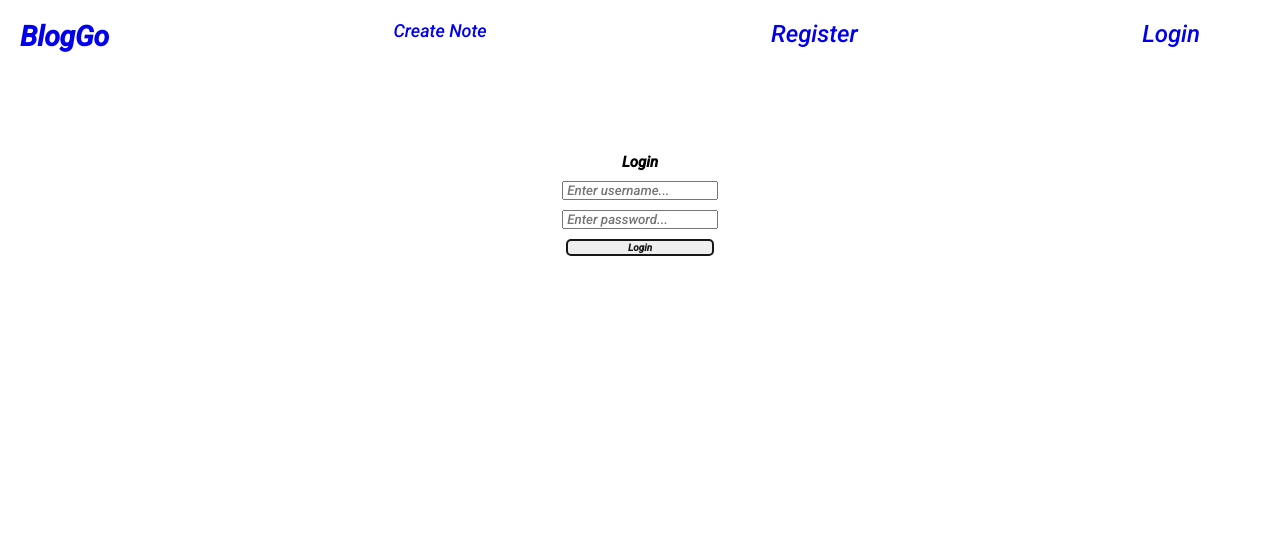
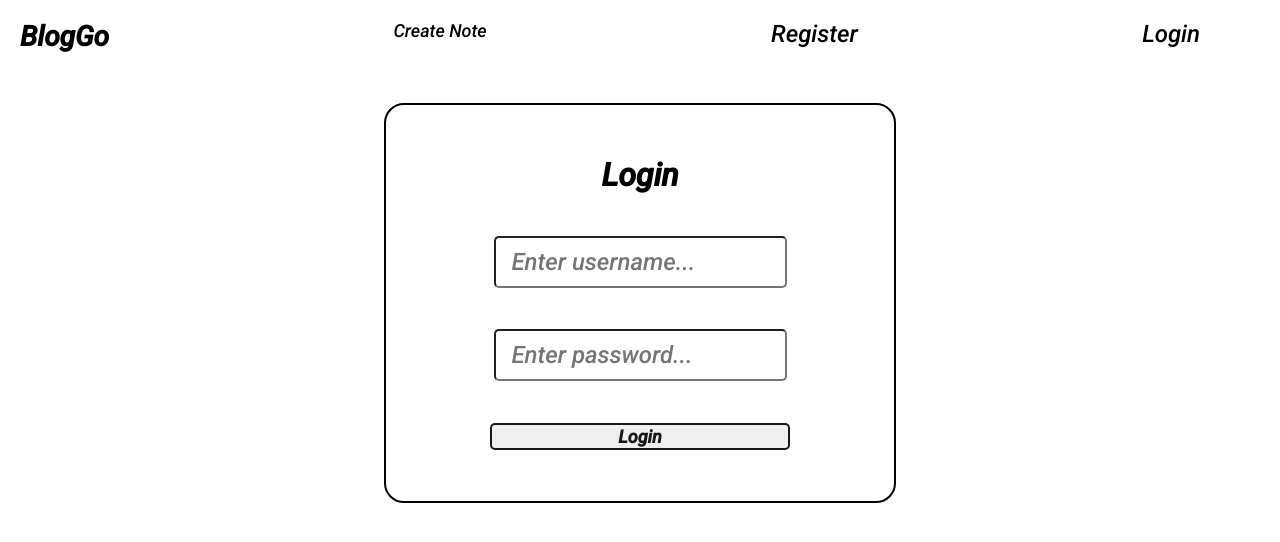
Before and after one commit to compl3xX/BlogGo, a React (Create React App) app in the folder frontend/: page /signin in a window 1280 px wide. Shown: the top 542 px of the page. Built offline with nearby package versions, Linux system fonts and the light colour scheme.

Commit message:
User Login

```diff
--- a/frontend/src/components/Button/Button.scss
+++ b/frontend/src/components/Button/Button.scss
@@ -9,7 +9,7 @@ button {
   border: 2px solid #171717;
   border-radius: 5px;
   color: #191818;
-
+  font-size: large;
   transition: background-color 0.3s ease, color 0.3s ease;
 
   &:hover {
--- a/frontend/src/components/Navbar/NavBar.scss
+++ b/frontend/src/components/Navbar/NavBar.scss
@@ -10,5 +10,6 @@
 
   a {
     text-decoration: none;
+    color: black;
   }
 }
--- a/frontend/src/pages/SignIn/SignIn.jsx
+++ b/frontend/src/pages/SignIn/SignIn.jsx
@@ -1,20 +1,54 @@
-import React from 'react'
+import { useState } from 'react'
+import { Button } from "../../components"
+import { useNavigate } from "react-router-dom";
+import axios from 'axios'
+import './SignIn.scss'
 
-import './SignIn.scss'
-import { Button } from "../../components"
-
-const signInHandler = () => {
-
-}
 
 const SignIn = () => {
 
+    const [username, setUsername] = useState("");
+    const [password, setPassword] = useState("");
+    const [error, setError] = useState("")
+    const navigate = useNavigate()
+
+    const signInHandler = async (e) => {
+
+        e.preventDefault();
+
+        //send username,password and get token
+        try {
+
+            const { data } = await axios.post('http://localhost:4000/api/user/signIn', { username, password })
+            localStorage.setItem('token', data.token)
+            navigate('/home')
+
+            console.log(data)
+
+        }
+        catch (err) {
+            setError(err.response.data.error)
+            console.log(err.response.data.error)
+        }
+
+    }
+
     return (
-        <div className="sign_in">
-            <h2>Login</h2>
-            <input placeholder=" Enter username..." />
-            <input placeholder=" Enter password..." />
-            <Button handel={signInHandler} BntText="Login" />
+        <div className="sign_in_container">
+
+            <div className="sign_in_fields">
+                {error && <div className="error">{error}</div>}
+                <h1>Login</h1>
+                <input placeholder=" Enter username..."
+                    onChange={(e) => setUsername(e.target.value)}
+                    value={username}
+                />
+                <input placeholder=" Enter password..."
+                    onChange={(e) => setPassword(e.target.value)}
+                    value={password }
+                />
+                <Button handel={signInHandler} BntText="Login" />
+            </div>
         </div>
     )
 }
--- a/frontend/src/pages/SignIn/SignIn.scss
+++ b/frontend/src/pages/SignIn/SignIn.scss
@@ -1,8 +1,39 @@
-.sign_in {
+.sign_in_container {
+  border: 2px solid black;
+  margin: auto;
+  margin-top: 5rem;
+  width: 40%;
+  padding: 10px;
+  height: 40rem;
+  border-radius: 20px;
+  background-color: rgb(254, 254, 254);
+}
+
+.sign_in_fields {
   display: flex;
   flex-direction: column;
-  justify-content: center;
+  height: 100%;
+  width: 100%;
+  justify-content: space-evenly;
   align-items: center;
-  gap: 10px;
-  margin-top: 10rem;
+
+  input {
+    font-size: x-large;
+    border-radius: 5px;
+    border-style: 2px solid black;
+    padding: 10px;
+  }
+
+  h1 {
+    font-size: xx-large;
+  }
+
+  button {
+    min-width: 300px;
+  }
 }
+
+.error {
+  color: red;
+  font-size: large;
+}
```
